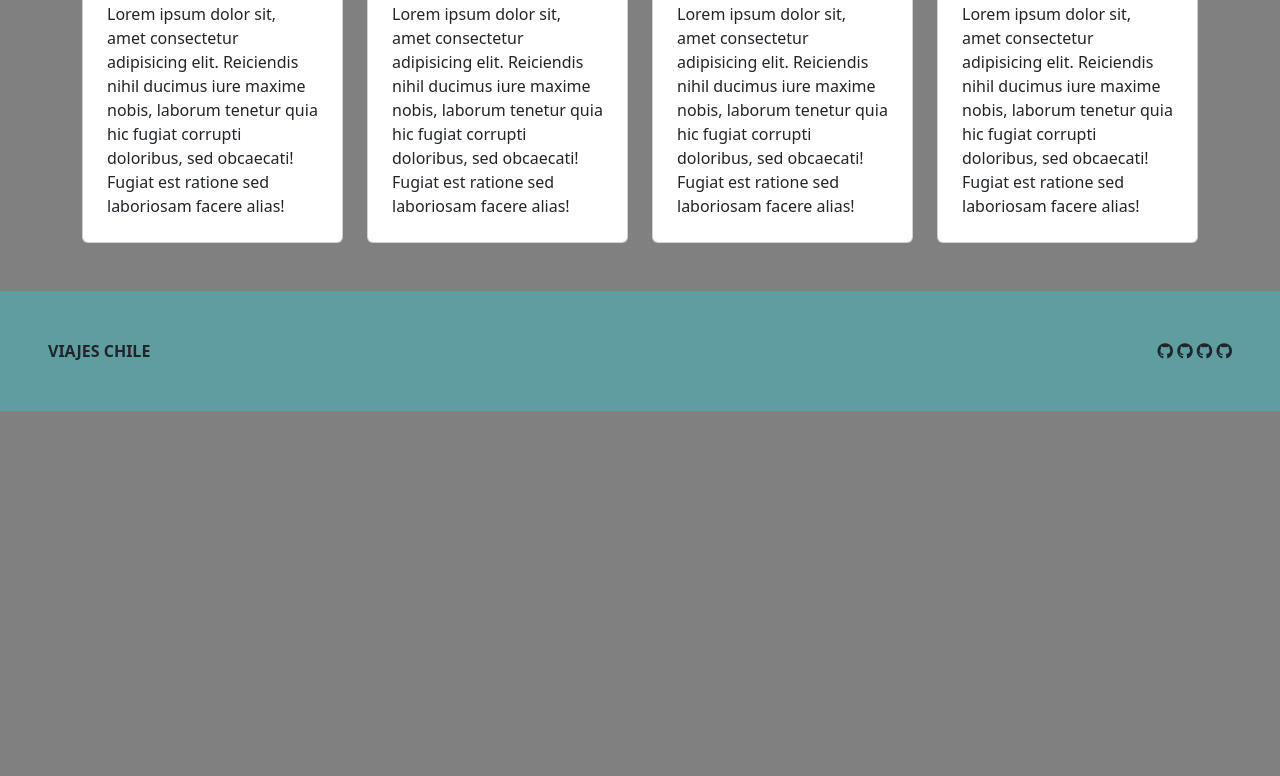
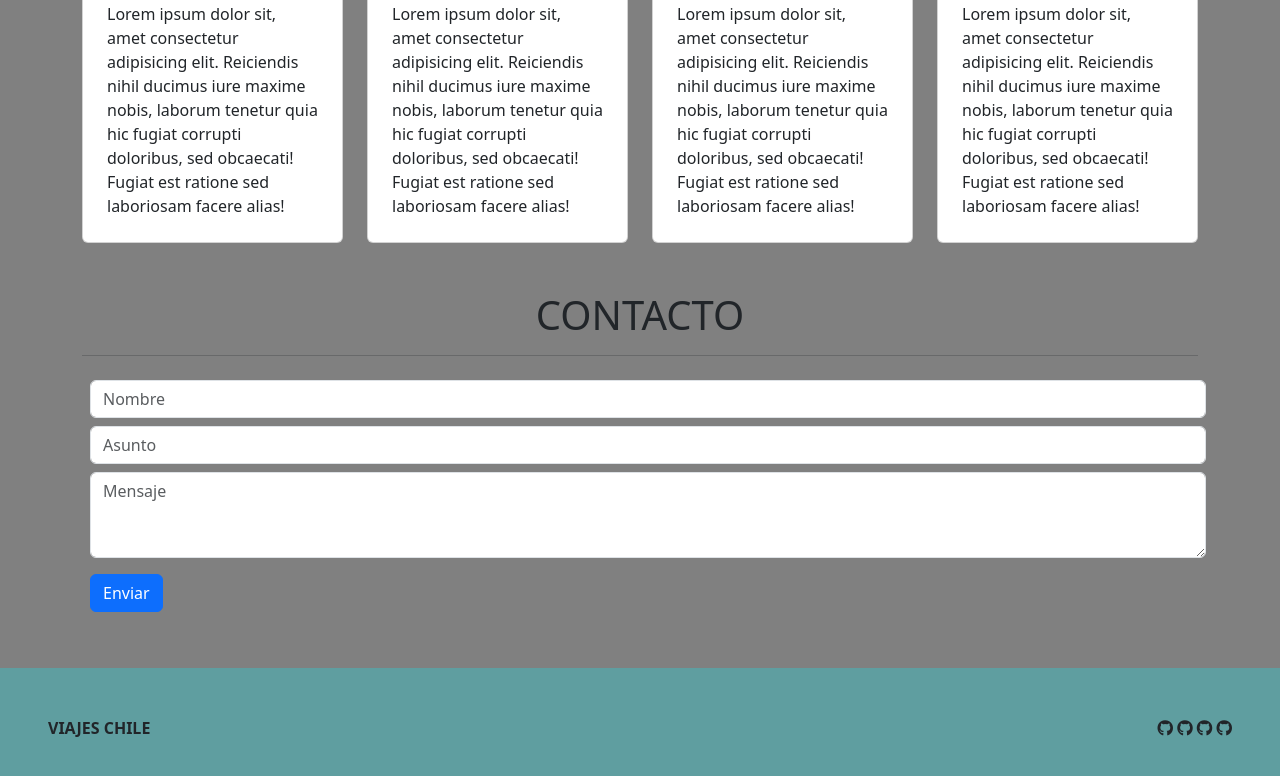
Before and after one commit to StudentNPD/Viajes_en_chile, a plain HTML site: page index.html in a window 1280 px wide. Shown: the part 1666-2442 px from the top of the page. Before the commit the page ends 2077 px from the top, so only its background shows below. Drawn offline with nearby package versions, Linux system fonts and the light colour scheme.

Commit message:
form básico

```diff
--- a/index.html
+++ b/index.html
@@ -166,6 +166,21 @@
         </section>
 
         <!-- CONTACTO -->
+        <section>
+            <h1 class="text-center">CONTACTO</h1>
+            <hr>
+            <div class="row pb-5">
+                <div class="col">
+                    <input class="form-control m-2" type="text" placeholder="Nombre" aria-label="default input example" >
+                    <input class="form-control m-2" type="text" placeholder="Asunto" aria-label="default input example">
+                    <textarea class="form-control m-2" id="exampleFormControlTextarea1" placeholder="Mensaje"  rows="3"></textarea>
+                    <button type="submit" class="btn btn-primary m-2">Enviar</button>
+                </div>
+
+
+            </div>
+
+        </section>
 
     </section> <!--FIN CONTAINER-->
 
```
